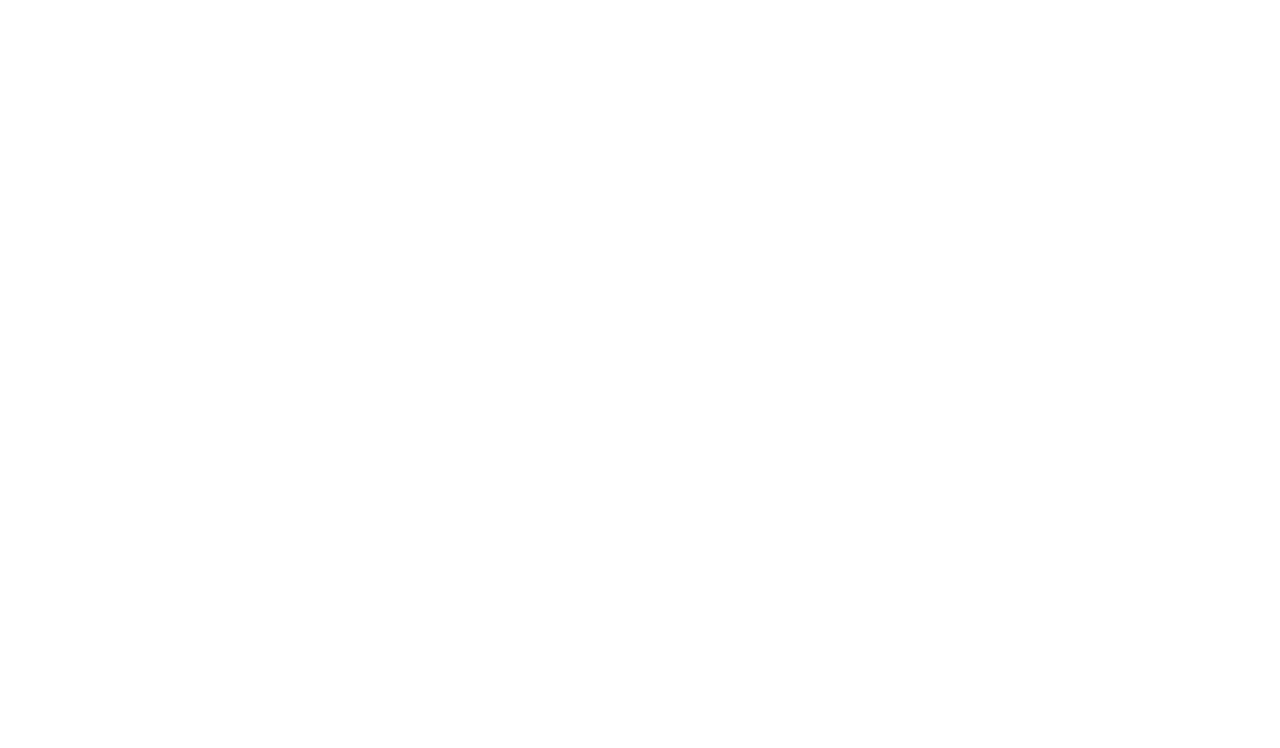
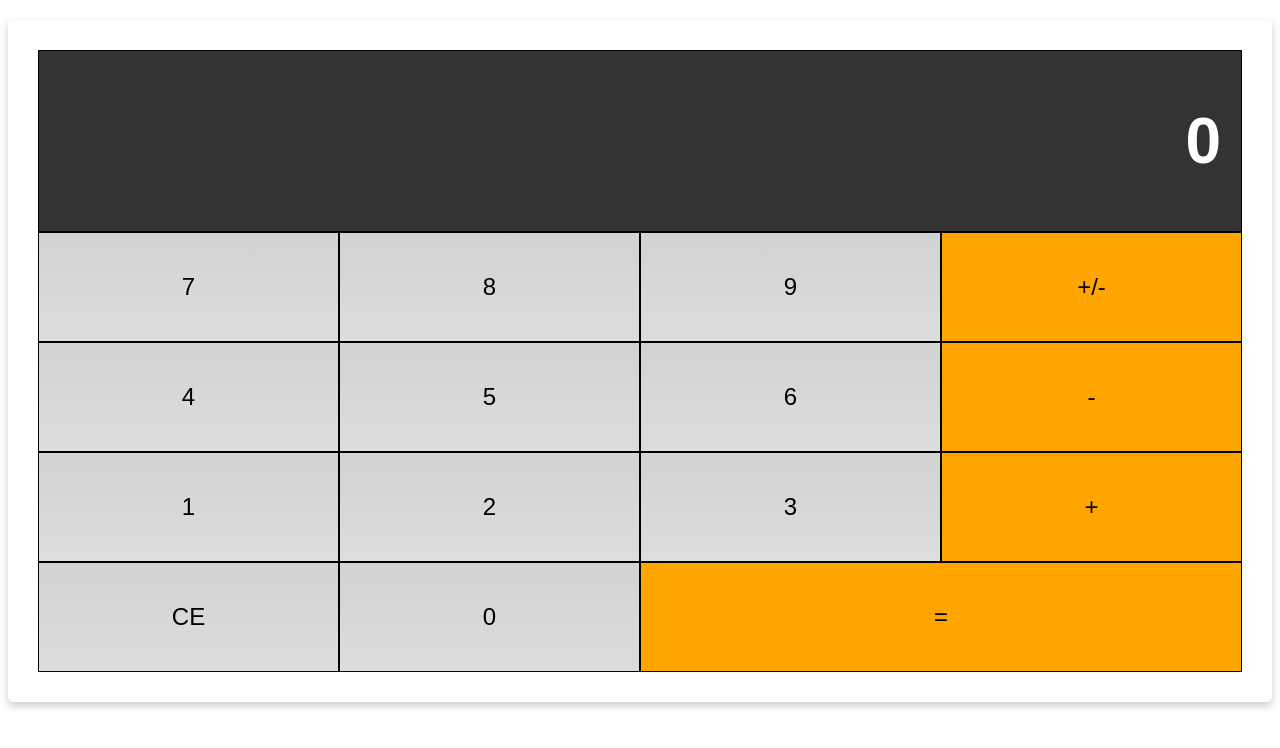
Before and after one commit to rogcomfox/FrontEndPlayground, a plain HTML site: page Calculator/index.html in a window 1280 px wide. Drawn offline with Linux system fonts and the light colour scheme.

Commit message:
finish layouting calculator

```diff
--- a/Calculator/index.html
+++ b/Calculator/index.html
@@ -1,11 +1,42 @@
 <!DOCTYPE html>
 <html lang="en">
+
 <head>
     <meta charset="UTF-8">
     <meta name="viewport" content="width=device-width, initial-scale=1.0">
-    <title>Document</title>
+    <link rel="stylesheet" href="style.css">
+    <title>Web Calculator</title>
 </head>
+
 <body>
+    <div class="flex-container-column card">
+        <div class="display">
+            <h1 id="displayNumber">0</h1>
+        </div>
+        <div class="flex-container-row">
+            <div class="button">7</div>
+            <div class="button">8</div>
+            <div class="button">9</div>
+            <div class="button negative">+/-</div>
+        </div>
+        <div class="flex-container-row">
+            <div class="button">4</div>
+            <div class="button">5</div>
+            <div class="button">6</div>
+            <div class="button operator">-</div>
+        </div>
+        <div class="flex-container-row">
+            <div class="button">1</div>
+            <div class="button">2</div>
+            <div class="button">3</div>
+            <div class="button operator">+</div>
+        </div>
+        <div class="flex-container-row">
+            <div class="button clear">CE</div>
+            <div class="button">0</div>
+            <div class="button equals double">=</div>
+        </div>
+    </div>
+</body>
 
-</body>
 </html>
--- a/Calculator/style.css
+++ b/Calculator/style.css
@@ -0,0 +1,68 @@
+* {
+    box-sizing: border-box;
+}
+
+body {
+    font-family: sans-serif;
+}
+
+.flex-container-column {
+    display: flex;
+    flex-direction: column;
+
+    /* properti pendukung */
+    max-width: 800;
+    margin: 0 auto;
+    text-align: right;
+}
+
+.card {
+    box-shadow: 0 4px 8px 0 rgba(0, 0, 0, 0.2);
+    border-radius: 5px;
+    padding: 30px;
+    margin-top: 20px;
+}
+
+.display {
+    color: white;
+    width: 100%;
+    padding: 10px 20px;
+    background-color: #333333;
+    border: 1px solid black;
+    font-size: 2em;
+}
+
+.flex-container-row {
+    display: flex;
+}
+
+.button {
+    flex-basis: 25%;
+
+    /*properti pendukung */
+    font-size: 1.5em;
+    text-align: center;
+    padding: 40px;
+    border: 1px solid black;
+    background: -webkit-linear-gradient(top, #d2d2d2, #ddd);
+    cursor: pointer;
+}
+
+.button:hover{
+    font-weight: bold;
+}
+
+.double {
+    flex-basis: 50%;
+}
+
+.operator, .negative, .equals {
+    background: orange;
+}
+
+/*make website responsive */
+@media screen and (max-width: 513px){
+    .button{
+        padding: 10px;
+    }
+}
```
